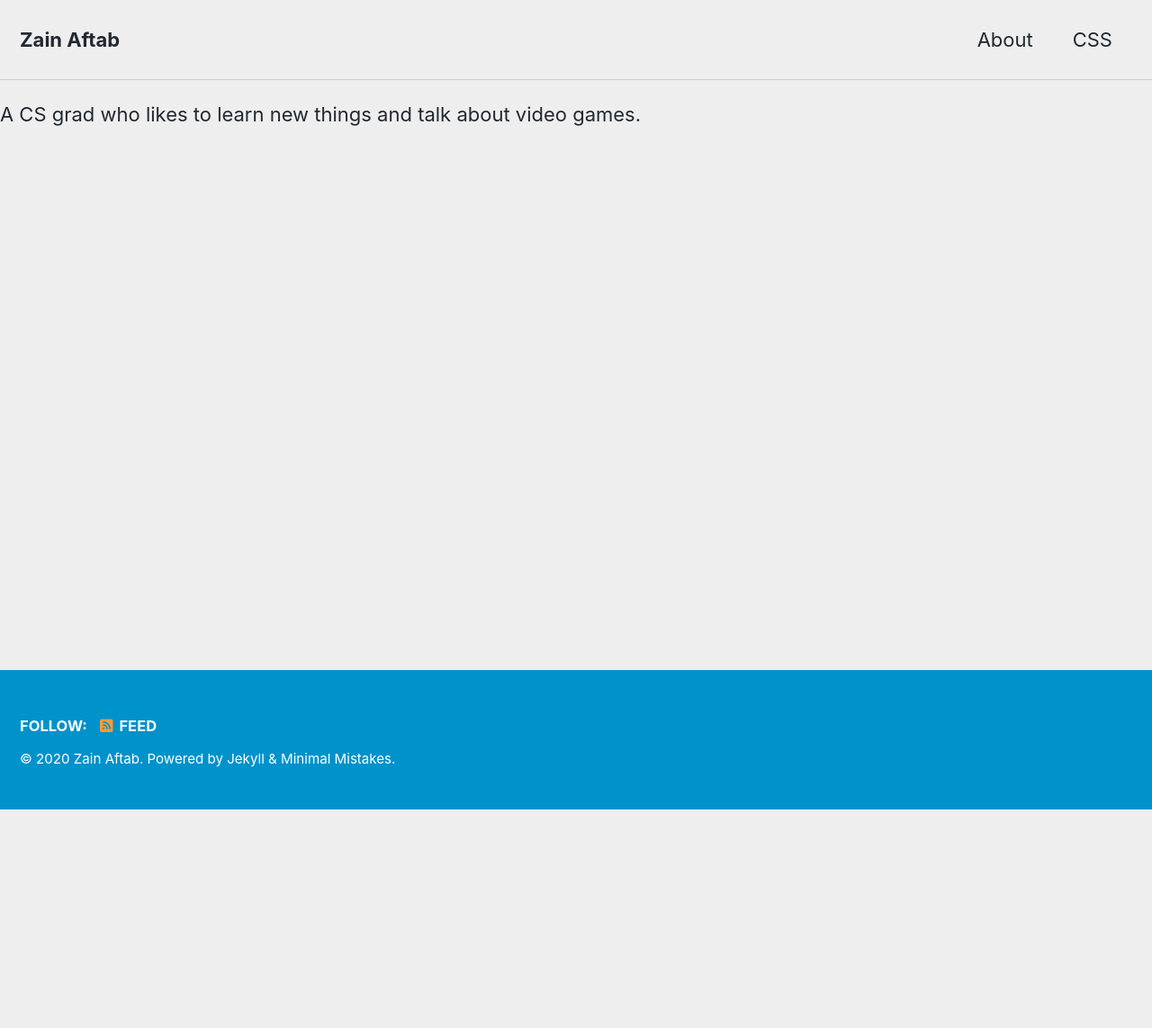
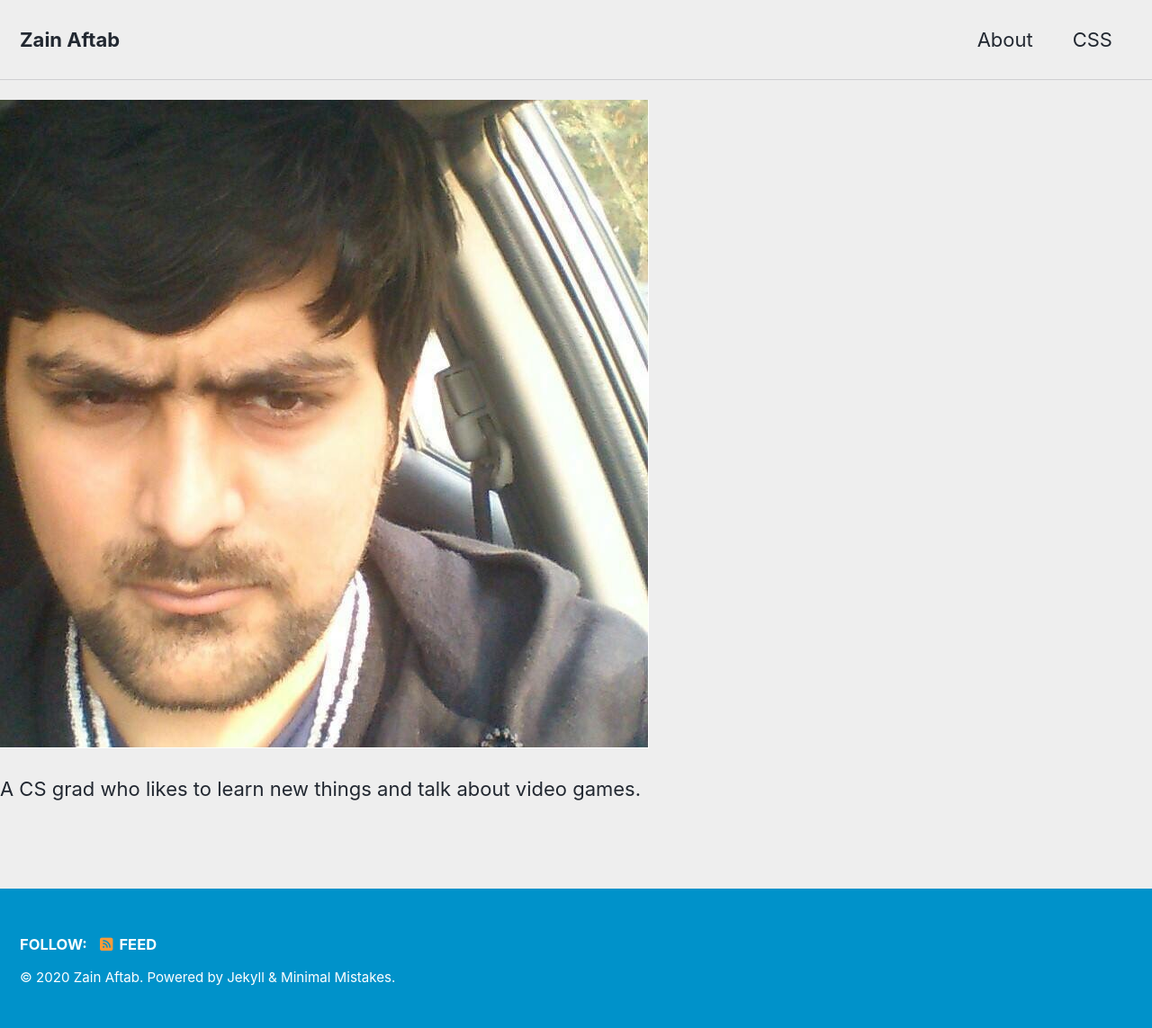
Before and after one commit to zainaftab2225/zainaftab2225.github.io, a Jekyll site: the page built from _pages/about.md, in a window 1280 px wide. Shown: the whole page at 90% size. Built offline with Jekyll 4.4.1, drawn with Linux system fonts in a browser that asks for light colours; cached includes are drawn as plain includes; nearby versions of some CDN libraries; our own code applies the rules of GitHub Pages for plain Markdown files; before the commit the page ends 900 px from its top, so only the background shows below that.

Commit message:
Update about.md

```diff
--- a/_pages/about.md
+++ b/_pages/about.md
@@ -2,8 +2,8 @@
 title: "About"
 permalink: /about/
 header:
-  image: "/images/profile_picture.JPG"
+
 ---
-
+![tset](/images/profile_picture.JPG)
 
 A CS grad who likes to learn new things and talk about video games.
```
